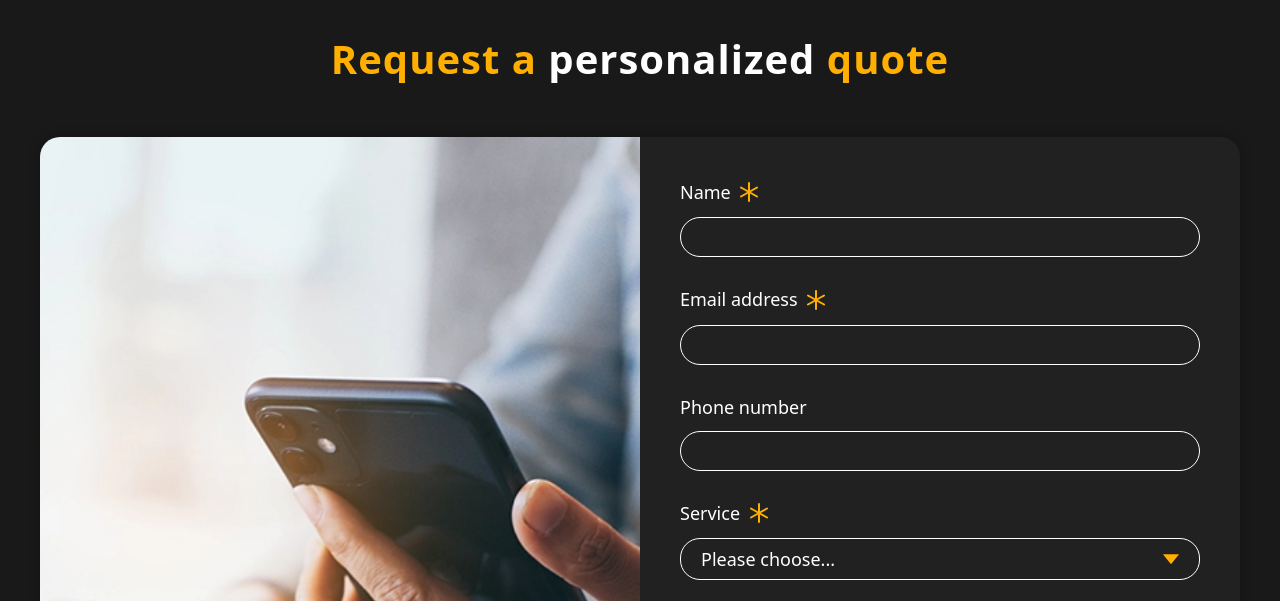
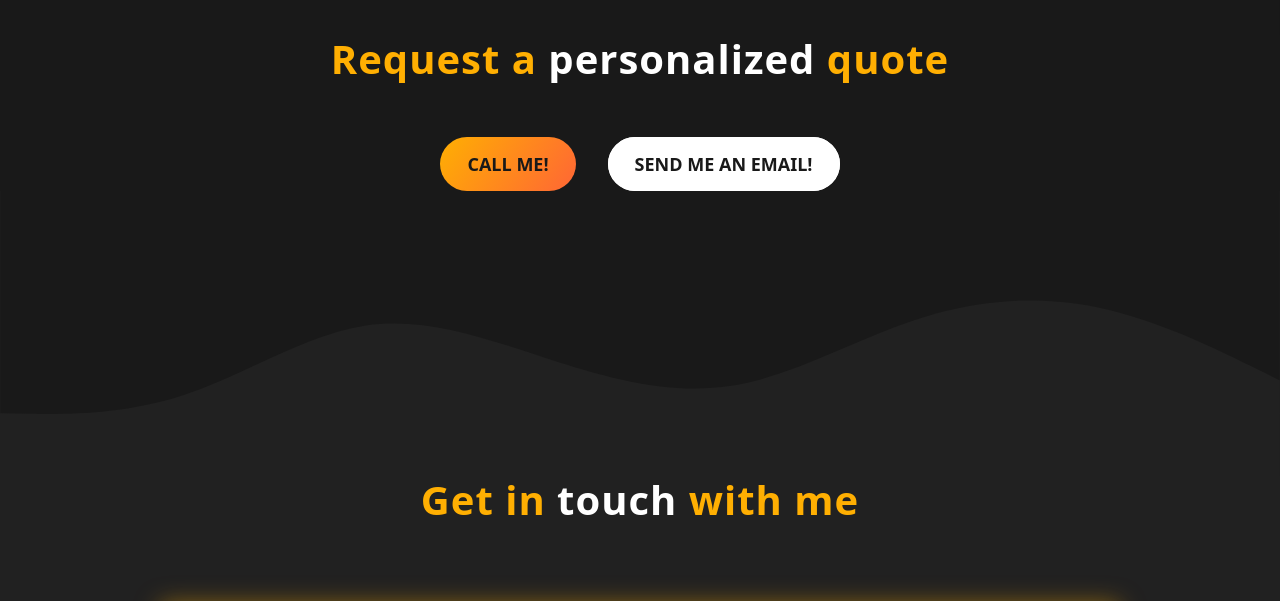
Before and after one commit to fszabi/webrebirth.com, a website built with Vite: page index.html in a window 1280 px wide. Shown: the part 5540-6141 px from the top of the page. Built offline with nearby package versions, Linux system fonts and the light colour scheme; some packages are replaced by stand-ins of ours.

Commit message:
changed quote

```diff
--- a/index.html
+++ b/index.html
@@ -554,8 +554,18 @@
             </h2>
           </header>
 
-          <div class="even-columns">
-            <div class="form-container box-shadow-1 border-radius-1">
+          <div class="quote">
+            <a href="tel:+36202402089" class="btn btn--primary">
+              <span></span>
+              Call me!
+              <span></span>
+            </a>
+            <a href="mailto:szabi@webrebirth.hu" class="btn btn--secondary">
+              <span></span>
+              Send me an email!
+              <span></span>
+            </a>
+            <!-- <div class="form-container box-shadow-1 border-radius-1">
               <div class="form-bg"></div>
               <form
                 id="contact"
@@ -657,7 +667,7 @@
                   Send
                 </button>
               </form>
-            </div>
+            </div> -->
           </div>
         </div>
       </section>
--- a/scss/components/_buttons.scss
+++ b/scss/components/_buttons.scss
@@ -97,17 +97,17 @@
   }
 
   &--secondary {
-    --outline-size: 5px;
+    --outline-size: 2px;
 
     outline: var(--outline-size) solid clr(neutral, 100);
     outline-offset: calc(var(--outline-size) * -1);
-    color: clr(neutral, 100);
-    background-color: transparent;
+    color: clr(neutral, 900);
+    background-color: clr(neutral, 100);
     transition: background-color 250ms, color 250ms;
 
     &:is(:hover, :focus-visible) {
-      background-color: clr(neutral, 100);
-      color: clr(neutral, 900);
+      background-color: transparent;
+      color: clr(neutral, 100);
     }
   }
 
--- a/scss/components/_index.scss
+++ b/scss/components/_index.scss
@@ -8,6 +8,7 @@
 @forward "about";
 @forward "services";
 @forward "projects";
+@forward "quote";
 @forward "form";
 @forward "footer";
 @forward "success";
--- /dev/null
+++ b/scss/components/_quote.scss
@@ -0,0 +1,9 @@
+.quote {
+  display: flex;
+  justify-content: center;
+  gap: 2rem;
+
+  a {
+    width: fit-content;
+  }
+}
```
